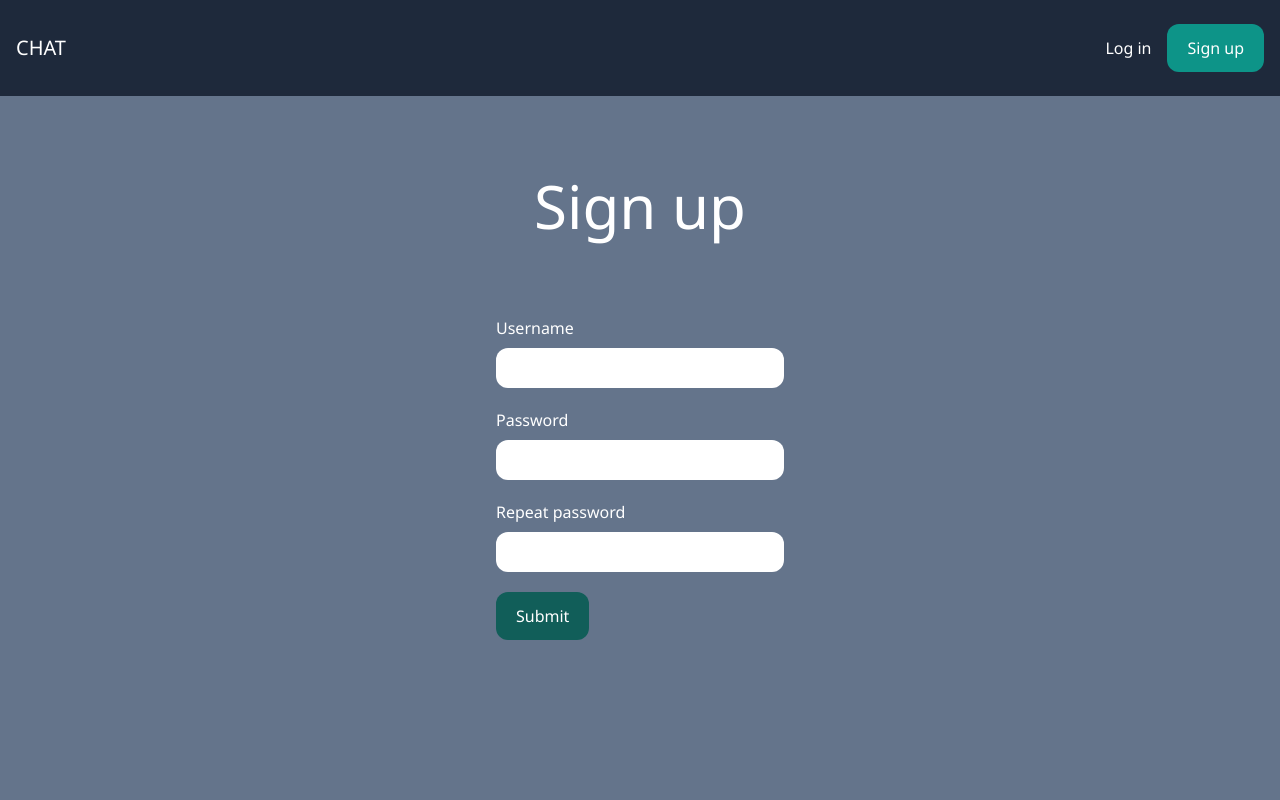
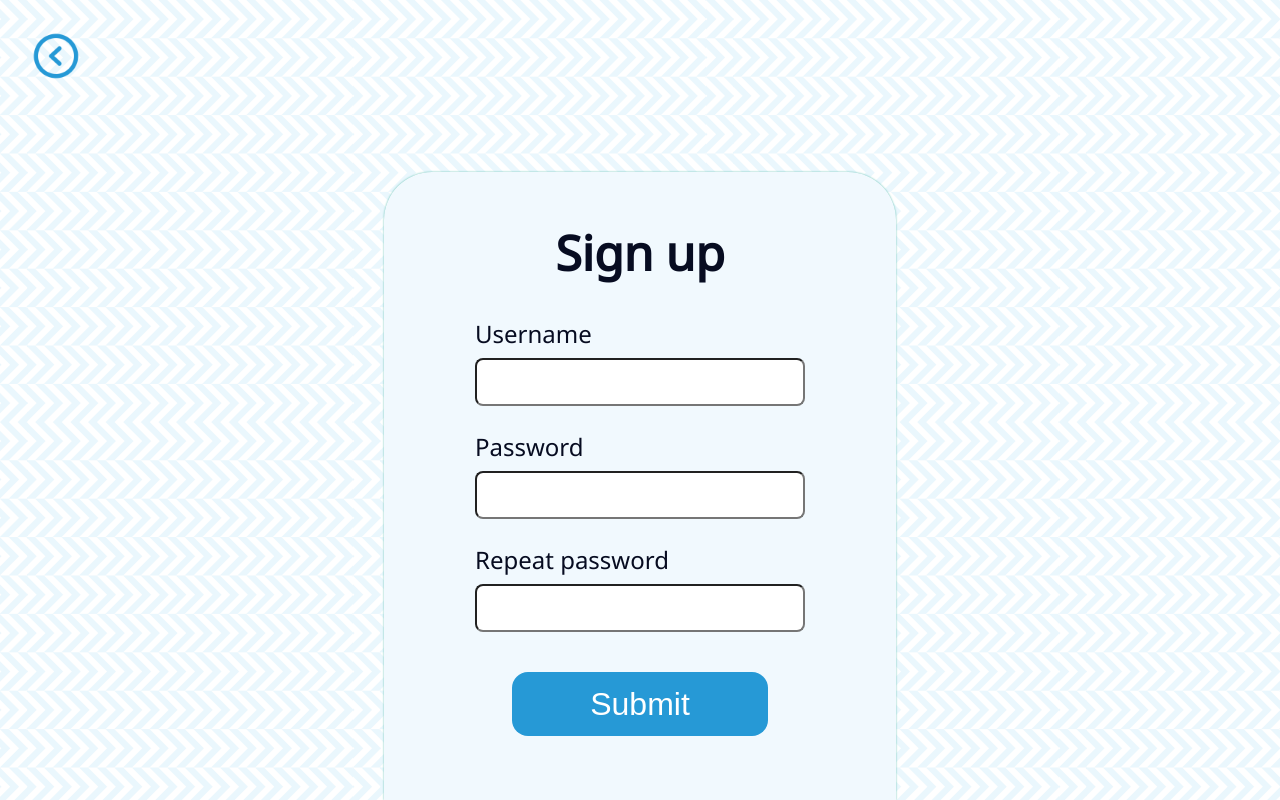
Before and after one commit to andreypremiere/chat, a Django app: page /signup/ in a window 1280 px wide. Run offline with Django 4.2, Linux system fonts and the light colour scheme; some libraries are stand-ins or nearby versions.

Commit message:
forms design

```diff
--- a/src/chat/static/chat/style.css
+++ b/src/chat/static/chat/style.css
@@ -1,13 +1,177 @@
 :root {
   --chat-green: #54bbab;
   --chat-blue: #2699d6;
+  --chat-blue--light: #72c8f7;
   --chat-white: #ffffff;
   --chat-black: #070c21;
   --chat-space: #585fa8;
   --chat-light-black: #0c1326;
   --chat-gray: #f1f9fe;
+  --chat-red: #e74c3c;
+  --chat-text: var(--chat-white);
+  --chat-gradient: linear-gradient(
+    45deg,
+    var(--chat-space) 0%,
+    var(--chat-green) 50%,
+    var(--chat-blue) 100%
+  );
+  --chat-dark-pattern: url('/static/chat/images/dark-pattern.png') repeat;
+  --chat-light-pattern: url('/static/chat/images/light-pattern.png') repeat;
+  --chat-blue-pattern: url('/static/chat/images/blue-pattern.png') repeat;
+}
+
+* {
+  margin: 0;
+  padding: 0;
+  box-sizing: border-box;
+  overflow: hidden;
 }
 
 body {
+  background: var(--chat-light-pattern);
+  color: var(--chat-black);
   font-family: 'Noto Sans', sans-serif;
+  height: 100vh;
+  width: 100vw;
 }
+
+.back-button {
+  position: absolute;
+  top: 2rem;
+  left: 2rem;
+  height: 3rem;
+  transition: 0.15s;
+  width: 3rem;
+}
+
+.back-button:hover {
+  filter: brightness(1.2);
+}
+
+.back-button img {
+  height: 3rem;
+  width: 3rem;
+}
+
+body:has(.buttons-container) .back-button {
+  display: none;
+}
+
+.container {
+  height: 100%;
+  width: 100%;
+}
+
+.buttons-container {
+  align-items: center;
+  background-color: var(--chat-gray);
+  border-radius: 3rem 3rem 0 0;
+  box-shadow: var(--chat-green) 0 0 2px;
+  display: flex;
+  flex-direction: column;
+  justify-content: center;
+  position: absolute;
+  bottom: 0;
+  left: 30%;
+  height: 70%;
+  overflow: visible;
+  width: 40%;
+}
+
+.buttons-container__logo {
+  background-color: var(--chat-white);
+  border-radius: 50%;
+  box-shadow: var(--chat-green) 0 0 2px;
+  position: absolute;
+  top: -7.5rem;
+  height: 15rem;
+  width: 15rem;
+}
+
+.buttons-container__logo img {
+  width: 15rem;
+}
+
+.buttons-container__button,
+.login-container__button {
+  background-color: var(--chat-blue);
+  border: none;
+  border-radius: 1rem;
+  color: var(--chat-text);
+  cursor: pointer;
+  display: flex;
+  justify-content: center;
+  align-items: center;
+  font-size: 2rem;
+  font-weight: 500;
+  margin: 1rem 0;
+  padding: 0.5rem 1rem;
+  text-align: center;
+  text-decoration: none;
+  transition: 0.1s;
+  height: 6rem;
+  width: 80%;
+}
+
+.buttons-container__button:hover,
+.login-container__button:hover {
+  filter: brightness(1.2);
+}
+
+.login-container {
+  align-items: center;
+  background-color: var(--chat-gray);
+  border-radius: 3rem 3rem 0 0;
+  box-shadow: var(--chat-green) 0 0 2px;
+  display: flex;
+  flex-direction: column;
+  justify-content: space-between;
+  gap: 2rem;
+  position: absolute;
+  bottom: 0;
+  left: 30%;
+  min-height: 70%;
+  padding: 3rem 0;
+  width: 40%;
+}
+
+.login-container__header {
+  font-size: 3rem;
+  font-weight: 800;
+}
+
+.login-container__form {
+  display: flex;
+  flex-direction: column;
+  gap: 1rem;
+  justify-content: center;
+  align-items: center;
+  height: 100%;
+  width: 100%;
+}
+
+.login-container__item > * {
+  font-size: 1.5rem;
+  display: block;
+  margin-bottom: 0.5rem;
+}
+
+.login-container__item > label {
+  font-weight: 500;
+}
+
+.login-container__item > input {
+  border-radius: 0.5rem;
+  padding: 0.5rem;
+  max-width: 100%;
+}
+
+.login-container__error {
+  color: var(--chat-red);
+  font-weight: 600;
+}
+
+.login-container__button {
+  height: 4rem;
+  width: 50%;
+}
--- a/src/chat/templates/chat/base.html
+++ b/src/chat/templates/chat/base.html
@@ -8,7 +8,7 @@
     <title>{% block title %}{% endblock title %} Chat</title>
     <link href='https://fonts.googleapis.com/css?family=Noto Sans' rel='stylesheet'>
     <link href='https://fonts.googleapis.com/css?family=Inconsolata' rel='stylesheet'>
-    <script src="https://cdn.tailwindcss.com"></script>
+    <!--<script src="https://cdn.tailwindcss.com"></script>-->
     <style>
         .messages {
             height: 400px;
@@ -19,27 +19,12 @@
     <link rel="stylesheet" href="{% static 'chat/style.css' %}">
 </head>
 
-<body class="bg-slate-500">
-    <nav class="flex items-center justify-between px-4 py-6 bg-slate-800">
-        <div>
-            <a href="/" class="text-xl text-white">CHAT</a>
-        </div>
-
-        <div class="flex items-center space-x-4">
-            {% if request.user.is_authenticated %}
-            <a href="/rooms/" class="text-white hover:text-gray-200">Rooms</a>
-
-            <a href="/logout/" class="px-5 py-3 rounded-xl text-white bg-teal-600 hover:bg-teal-700">Log out</a>
-            {% else %}
-            <a href="/login/" class="text-white hover:text-gray-200">Log in</a>
-
-            <a href="/signup/" class="px-5 py-3 rounded-xl text-white bg-teal-600 hover:bg-teal-700">Sign up</a>
-            {% endif %}
-        </div>
-    </nav>
-
-    {% block content %}
-    {% endblock content %}
+<body>
+    <div class="back-button"><a href="/"><img src="{% static 'chat/images/back.png' %}" alt="Back"></a></div>
+    <div class="container">
+        {% block content %}
+        {% endblock content %}
+    </div>
 
     {% block scripts %}
     {% endblock %}
--- a/src/chat/templates/chat/signup.html
+++ b/src/chat/templates/chat/signup.html
@@ -3,37 +3,37 @@
 {% block title %} Sign up | {% endblock title %} Welcome |
 
 {% block content %}
-    <div class="p-10 lg:p-20 text-center">
-        <h1 class="text-3xl lg:text-6xl text-white">Sign up</h1>
-    </div>
+<div class="login-container">
+    <div class="login-container__header">Sign up</div>
+    <form method="post" action="." class="login-container__form">
+        {% csrf_token %}
 
-    <form method="post" action="." class="lg:w-1/4 px-4 mx-auto">
-        {% csrf_token %}
-        <div class="mb-5">
-            <label class="text-white">Username</label>
-            <input type="text" name="username" class="w-full mt-2 px-4 py-2 rounded-xl">
+        <div class="login-container__item">
+            <label>Username</label>
+            <input type="text" name="username">
         </div>
 
-        <div class="mb-5">
+        <div class="login-container__item">
             <label class="text-white">Password</label>
-            <input type="password" name="password1" class="w-full mt-2 px-4 py-2 rounded-xl">
+            <input type="password" name="password1">
         </div>
 
-        <div class="mb-5">
+        <div class="login-container__item">
             <label class="text-white">Repeat password</label>
-            <input type="password" name="password2" class="w-full mt-2 px-4 py-2 rounded-xl">
+            <input type="password" name="password2">
         </div>
 
         {% if form.errors %}
-            {% for field in form %}
-                {% for error in field.errors %}
-                    <div class="mb-5 p-4 rounded-xl bg-red-300 text-white">
-                        <p>{{ error|escape }}</p>
-                    </div>
-                {% endfor %}
-            {% endfor %}
+        {% for field in form %}
+        {% for error in field.errors %}
+        <div class="login-container__error">
+            <p>{{ error|escape }}</p>
+        </div>
+        {% endfor %}
+        {% endfor %}
         {% endif %}
 
-        <button class="px-5 py-3 rounded-xl text-white bg-teal-800 hover:bg-teal-700">Submit</button>
+        <button class="login-container__button">Submit</button>
     </form>
+</div>
 {% endblock content %}
```
Also changed, not shown: src/chat/templates/chat/frontpage.html (+11 -2 lines), src/chat/templates/chat/login.html (+13 -16 lines), src/chat/static/chat/images/back.png (added), src/chat/static/chat/images/blue-pattern.png (added), src/chat/static/chat/images/dark-pattern.png (added), src/chat/static/chat/images/light-pattern.png (added), src/chat/static/chat/images/logo.png (added), src/db.sqlite3.
